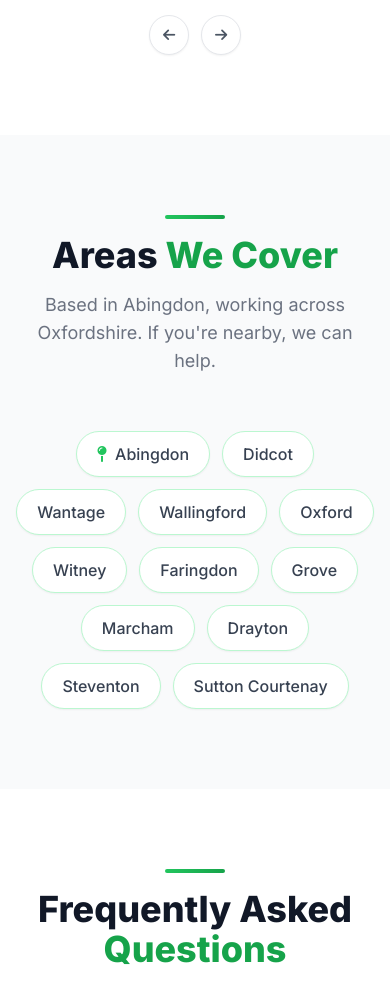
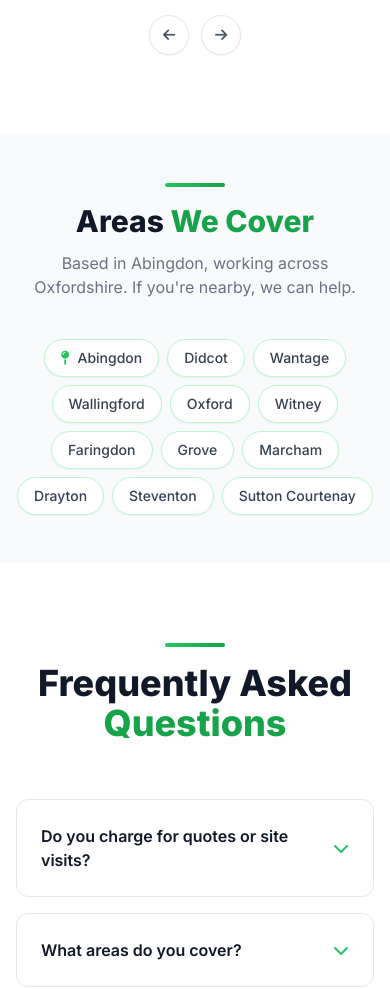
Before and after one commit to num876/ljs-landscaping, a website: page index.html in a window 390 px wide. Shown: the part 7640-8629 px from the top of the page. Drawn offline with Linux system fonts and the light colour scheme.

Commit message:
UI: Optimize 'Service Areas' section for mobile screens

```diff
--- a/index.html
+++ b/index.html
@@ -567,26 +567,26 @@
     </section>
 
     <!-- ==================== SERVICE AREAS ==================== -->
-    <section class="py-20 bg-gray-50">
+    <section class="py-12 sm:py-20 bg-gray-50">
         <div class="max-w-7xl mx-auto px-4 sm:px-6 lg:px-8">
-            <div class="text-center mb-14 reveal">
+            <div class="text-center mb-10 sm:mb-14 reveal">
                 <div class="section-accent mx-auto mb-4"></div>
-                <h2 class="text-4xl font-extrabold text-gray-900 mb-4">Areas <span class="text-green-600">We Cover</span></h2>
-                <p class="text-gray-500 text-lg max-w-2xl mx-auto">Based in Abingdon, working across Oxfordshire. If you're nearby, we can help.</p>
+                <h2 class="text-3xl sm:text-4xl font-extrabold text-gray-900 mb-3 sm:mb-4">Areas <span class="text-green-600">We Cover</span></h2>
+                <p class="text-gray-500 text-base sm:text-lg max-w-2xl mx-auto">Based in Abingdon, working across Oxfordshire. If you're nearby, we can help.</p>
             </div>
-            <div class="reveal flex flex-wrap justify-center gap-3 max-w-4xl mx-auto">
-                <span class="bg-white border border-green-200 text-gray-700 px-5 py-2.5 rounded-full font-medium shadow-sm hover:bg-green-600 hover:text-white hover:border-green-600 transition-all duration-300 cursor-default"><i class="fas fa-map-pin text-green-500 mr-2"></i>Abingdon</span>
-                <span class="bg-white border border-green-200 text-gray-700 px-5 py-2.5 rounded-full font-medium shadow-sm hover:bg-green-600 hover:text-white hover:border-green-600 transition-all duration-300 cursor-default">Didcot</span>
-                <span class="bg-white border border-green-200 text-gray-700 px-5 py-2.5 rounded-full font-medium shadow-sm hover:bg-green-600 hover:text-white hover:border-green-600 transition-all duration-300 cursor-default">Wantage</span>
-                <span class="bg-white border border-green-200 text-gray-700 px-5 py-2.5 rounded-full font-medium shadow-sm hover:bg-green-600 hover:text-white hover:border-green-600 transition-all duration-300 cursor-default">Wallingford</span>
-                <span class="bg-white border border-green-200 text-gray-700 px-5 py-2.5 rounded-full font-medium shadow-sm hover:bg-green-600 hover:text-white hover:border-green-600 transition-all duration-300 cursor-default">Oxford</span>
-                <span class="bg-white border border-green-200 text-gray-700 px-5 py-2.5 rounded-full font-medium shadow-sm hover:bg-green-600 hover:text-white hover:border-green-600 transition-all duration-300 cursor-default">Witney</span>
-                <span class="bg-white border border-green-200 text-gray-700 px-5 py-2.5 rounded-full font-medium shadow-sm hover:bg-green-600 hover:text-white hover:border-green-600 transition-all duration-300 cursor-default">Faringdon</span>
-                <span class="bg-white border border-green-200 text-gray-700 px-5 py-2.5 rounded-full font-medium shadow-sm hover:bg-green-600 hover:text-white hover:border-green-600 transition-all duration-300 cursor-default">Grove</span>
-                <span class="bg-white border border-green-200 text-gray-700 px-5 py-2.5 rounded-full font-medium shadow-sm hover:bg-green-600 hover:text-white hover:border-green-600 transition-all duration-300 cursor-default">Marcham</span>
-                <span class="bg-white border border-green-200 text-gray-700 px-5 py-2.5 rounded-full font-medium shadow-sm hover:bg-green-600 hover:text-white hover:border-green-600 transition-all duration-300 cursor-default">Drayton</span>
-                <span class="bg-white border border-green-200 text-gray-700 px-5 py-2.5 rounded-full font-medium shadow-sm hover:bg-green-600 hover:text-white hover:border-green-600 transition-all duration-300 cursor-default">Steventon</span>
-                <span class="bg-white border border-green-200 text-gray-700 px-5 py-2.5 rounded-full font-medium shadow-sm hover:bg-green-600 hover:text-white hover:border-green-600 transition-all duration-300 cursor-default">Sutton Courtenay</span>
+            <div class="reveal flex flex-wrap justify-center gap-2 sm:gap-3 max-w-4xl mx-auto">
+                <span class="bg-white border border-green-200 text-gray-700 px-4 py-2 sm:px-5 sm:py-2.5 rounded-full text-sm sm:text-base font-medium shadow-sm hover:bg-green-600 hover:text-white hover:border-green-600 transition-all duration-300 cursor-default"><i class="fas fa-map-pin text-green-500 mr-2"></i>Abingdon</span>
+                <span class="bg-white border border-green-200 text-gray-700 px-4 py-2 sm:px-5 sm:py-2.5 rounded-full text-sm sm:text-base font-medium shadow-sm hover:bg-green-600 hover:text-white hover:border-green-600 transition-all duration-300 cursor-default">Didcot</span>
+                <span class="bg-white border border-green-200 text-gray-700 px-4 py-2 sm:px-5 sm:py-2.5 rounded-full text-sm sm:text-base font-medium shadow-sm hover:bg-green-600 hover:text-white hover:border-green-600 transition-all duration-300 cursor-default">Wantage</span>
+                <span class="bg-white border border-green-200 text-gray-700 px-4 py-2 sm:px-5 sm:py-2.5 rounded-full text-sm sm:text-base font-medium shadow-sm hover:bg-green-600 hover:text-white hover:border-green-600 transition-all duration-300 cursor-default">Wallingford</span>
+                <span class="bg-white border border-green-200 text-gray-700 px-4 py-2 sm:px-5 sm:py-2.5 rounded-full text-sm sm:text-base font-medium shadow-sm hover:bg-green-600 hover:text-white hover:border-green-600 transition-all duration-300 cursor-default">Oxford</span>
+                <span class="bg-white border border-green-200 text-gray-700 px-4 py-2 sm:px-5 sm:py-2.5 rounded-full text-sm sm:text-base font-medium shadow-sm hover:bg-green-600 hover:text-white hover:border-green-600 transition-all duration-300 cursor-default">Witney</span>
+                <span class="bg-white border border-green-200 text-gray-700 px-4 py-2 sm:px-5 sm:py-2.5 rounded-full text-sm sm:text-base font-medium shadow-sm hover:bg-green-600 hover:text-white hover:border-green-600 transition-all duration-300 cursor-default">Faringdon</span>
+                <span class="bg-white border border-green-200 text-gray-700 px-4 py-2 sm:px-5 sm:py-2.5 rounded-full text-sm sm:text-base font-medium shadow-sm hover:bg-green-600 hover:text-white hover:border-green-600 transition-all duration-300 cursor-default">Grove</span>
+                <span class="bg-white border border-green-200 text-gray-700 px-4 py-2 sm:px-5 sm:py-2.5 rounded-full text-sm sm:text-base font-medium shadow-sm hover:bg-green-600 hover:text-white hover:border-green-600 transition-all duration-300 cursor-default">Marcham</span>
+                <span class="bg-white border border-green-200 text-gray-700 px-4 py-2 sm:px-5 sm:py-2.5 rounded-full text-sm sm:text-base font-medium shadow-sm hover:bg-green-600 hover:text-white hover:border-green-600 transition-all duration-300 cursor-default">Drayton</span>
+                <span class="bg-white border border-green-200 text-gray-700 px-4 py-2 sm:px-5 sm:py-2.5 rounded-full text-sm sm:text-base font-medium shadow-sm hover:bg-green-600 hover:text-white hover:border-green-600 transition-all duration-300 cursor-default">Steventon</span>
+                <span class="bg-white border border-green-200 text-gray-700 px-4 py-2 sm:px-5 sm:py-2.5 rounded-full text-sm sm:text-base font-medium shadow-sm hover:bg-green-600 hover:text-white hover:border-green-600 transition-all duration-300 cursor-default">Sutton Courtenay</span>
             </div>
         </div>
     </section>
```
Also changed, not shown: style.css.
